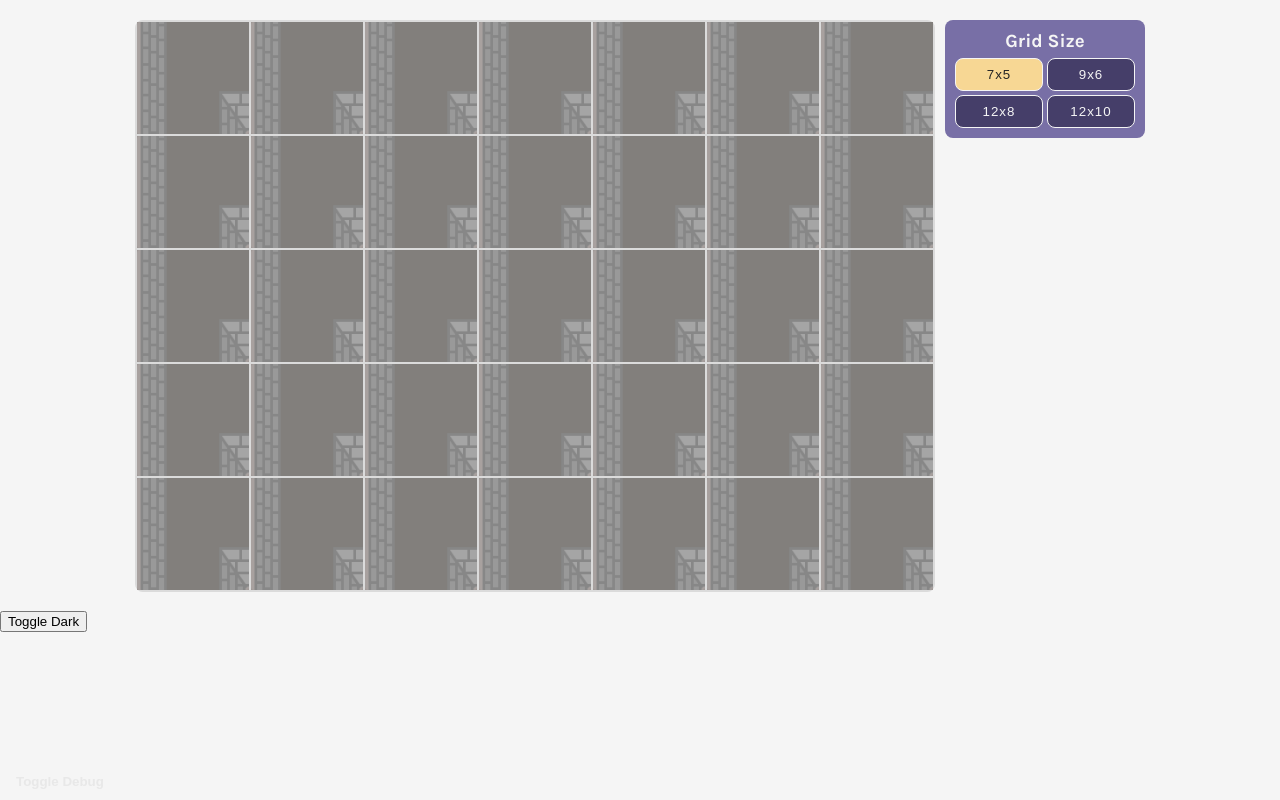
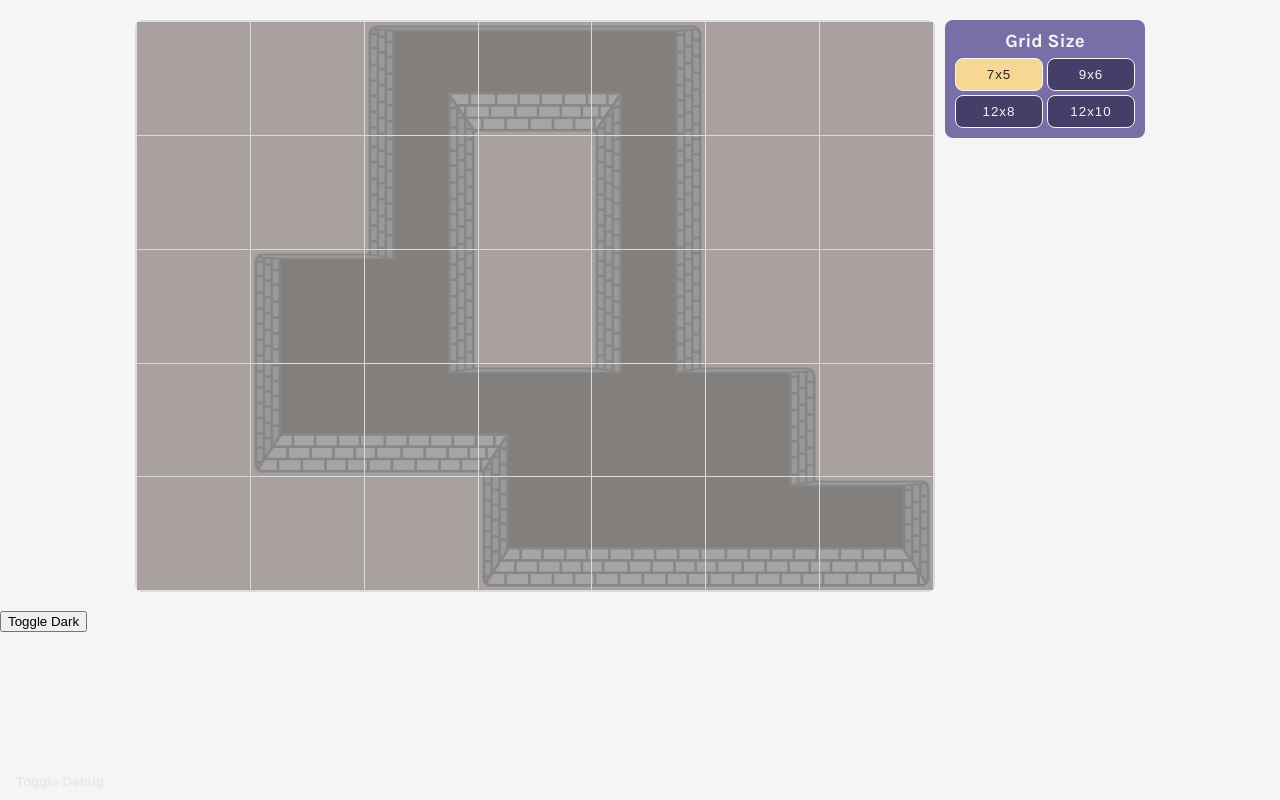
Before and after one commit to mannewdan/dungeon-sim, a React (Vite) app: page / in a window 1280 px wide. Built offline with nearby package versions, Linux system fonts and the light colour scheme.

Commit message:
choosing texture coordinates

```diff
--- a/src/components/Grid.tsx
+++ b/src/components/Grid.tsx
@@ -1,4 +1,5 @@
 import { Tile } from "./Tile"
+import { wallCoordinates } from "../util/textureCoordinates";
 
 type GridProps = {
   grid: Array<Array<number>>
@@ -14,6 +15,7 @@
         <Tile
           key={i}
           type={grid[h][w]}
+          coords={wallCoordinates(w, h, grid)}
         />
       )
       i++;
--- a/src/components/Tile.tsx
+++ b/src/components/Tile.tsx
@@ -2,16 +2,14 @@
 
 type TileProps = {
   type: number
+  coords: { x: number, y: number }
 }
 
-export function Tile ({ type } : TileProps) {
+export function Tile ({ type, coords } : TileProps) {
   const { debug } = useDungeonContext();
 
-  const x = 2;
-  const y = 6;
-
-  const posX = x * 100 / 7;
-  const posY = y * 100 / 7;
+  const posX = coords.x * 100 / 7;
+  const posY = 100 - coords.y * 100 / 7;
   return (
       <div className="grid__tile">
         <div className="grid__tile--ground"></div>
--- a/src/css/main.css
+++ b/src/css/main.css
@@ -90,7 +90,7 @@
   grid-area: g;
   background-color: var(--background-secondary);
   display: grid;
-  gap: 2px;
+  gap: 1px;
   padding: 2px;
   border-radius: 8px;
 }
--- a/src/sass/layout/_grid.scss
+++ b/src/sass/layout/_grid.scss
@@ -6,7 +6,7 @@
   background-color: var(--background-secondary);
 
   display: grid; //columns defined in Grid.tsx
-  gap: 2px;
+  gap: 1px;
   padding: 2px;
   border-radius: 8px;
 
--- /dev/null
+++ b/src/util/textureCoordinates.tsx
@@ -0,0 +1,50 @@
+//each number corresponds to a tile on the texture sheet, starting from the bottom left
+const eightBitValues = [0, 1, 2, 4, 5, 8, 9, 10, 16, 17, 18, 20, 21, 32, 33, 34, 36, 37, 40, 41, 42, 64, 65, 66, 68, 69, 72, 73, 74, 80, 81, 82, 84, 85, 128, 130, 132, 136, 138, 144, 146, 148, 160, 162, 164, 168, 170 ]
+
+export function wallCoordinates(w: number, h: number, grid: Array<Array<number>>) {
+  return typeCoordinates(1, w, h, grid);
+}
+
+function typeCoordinates(type: number, w: number, h: number, grid: Array<Array<number>>) {
+  const baseType = grid[h][w];
+  //not a match? return transparent tile
+  if (baseType !== type) return { x: 7, y: 7 }
+
+  //note: north and south are reversed because the y axis is being flipped in Tile.tsx
+  const north = inBounds(w, h - 1, grid) && grid[h - 1][w] === type;
+  const south = inBounds(w, h + 1, grid) && grid[h + 1][w] === type;
+  const east = inBounds(w + 1, h, grid) && grid[h][w + 1] === type;
+  const west = inBounds(w - 1, h, grid) && grid[h][w - 1] === type;
+  const northeast = inBounds(w + 1, h - 1, grid) && grid[h - 1][w + 1] === type;
+  const northwest = inBounds(w - 1, h - 1, grid) && grid[h - 1][w - 1] === type;
+  const southeast = inBounds(w + 1, h + 1, grid) && grid[h + 1][w + 1] === type;
+  const southwest = inBounds(w - 1, h + 1, grid) && grid[h + 1][w - 1] === type;
+
+  let value = 0;
+  if (!north) value += 128;
+  if (!northeast && north && east) value += 64;
+  if (!east) value += 32;
+  if (!southeast && south && east) value += 16;
+  if (!south) value += 8;
+  if (!southwest && south && west) value += 4;
+  if (!west) value += 2;
+  if (!northwest && north && west) value += 1;
+
+  const coordIndex = eightBitValues.indexOf(value);
+  if (coordIndex < 0) {
+    console.log(`Couldn't find a tile matching the code: ${value}. ${north} ${south} ${east} ${west} ${northeast} ${northwest} ${southeast} ${southwest} `)
+    return { x: 7, y: 7 }
+  }
+
+  return {
+    x: coordIndex % 8,
+    y: Math.floor(coordIndex / 8)
+  }
+}
+function inBounds(x: number, y: number, grid: Array<Array<number>>) {
+  if (y < 0) return false;
+  if (y > grid.length - 1) return false;
+  if (x < 0) return false;
+  if (x > grid[0].length - 1) return false;
+  return true;
+}
```
Also changed, not shown: src/App.tsx (line endings or trailing spaces).
